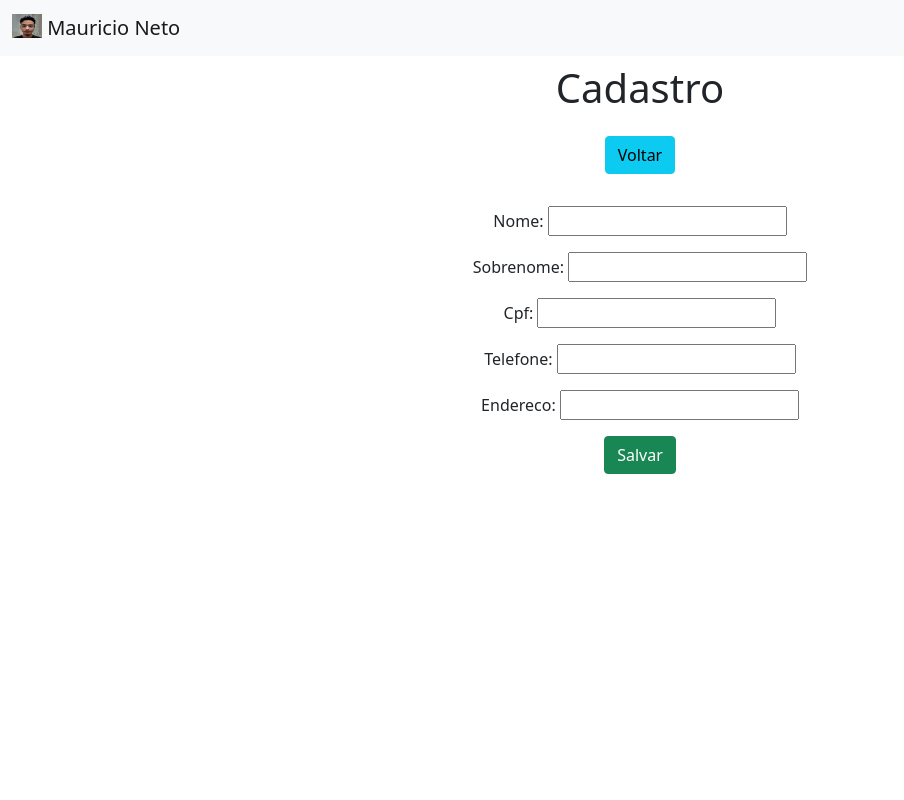
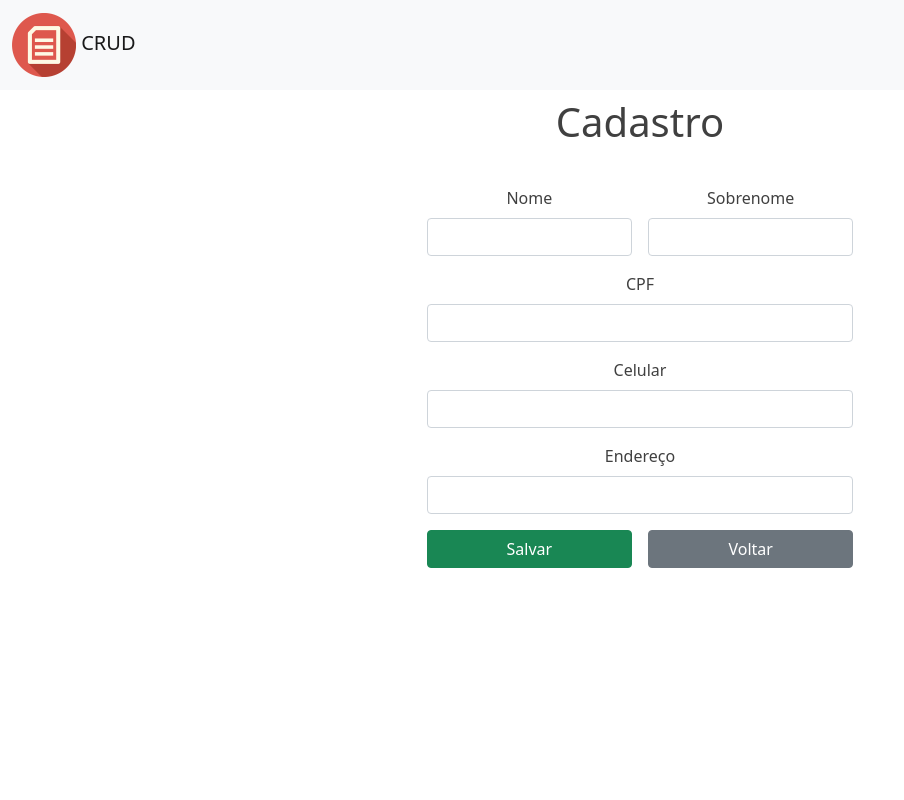
Before and after one commit to XNetoX/nx-crud, a Django app: page /create/ in a window 1280 px wide. Shown: the whole page, without its empty margins (0-904 px from the left). Run offline with Django 4.2, Linux system fonts and the light colour scheme.

Commit message:
Refactor:Front-end improvements

```diff
--- a/crud/settings.py
+++ b/crud/settings.py
@@ -24,9 +24,9 @@ BASE_DIR = Path(__file__).resolve().parent.parent
 SECRET_KEY = 'django-insecure-5ey(x=+0fepcu=_r47&p$kr@-fn9(h%^9*5k!t4l(3#=tgsyc6'
 
 # SECURITY WARNING: don't run with debug turned on in production!
-DEBUG = False
+DEBUG = True
 
-ALLOWED_HOSTS = ['nx-crud.herokuapp.com']
+ALLOWED_HOSTS = ['*']
 #ALLOWED_HOSTS = ['nx-crud.herokuapp.com']
 
 # Application definition
@@ -80,7 +80,7 @@ WSGI_APPLICATION = 'crud.wsgi.application'
 DATABASES = {
     'default': {
         'ENGINE': 'django.db.backends.sqlite3',
-        'NAME': BASE_DIR / 'db2.sqlite3',
+        'NAME': BASE_DIR / 'database.sqlite3',
     }
 }
 
--- /dev/null
+++ b/dados/static/style.css
@@ -0,0 +1,16 @@
+*{
+    padding: 0;
+    margin: 0;
+    box-sizing: border-box;
+}
+
+body {
+
+    background: white;
+    color: #404040;
+}
+
+.table {
+
+text-align: center;
+}
--- a/dados/templates/base.html
+++ b/dados/templates/base.html
@@ -5,8 +5,9 @@
     <meta charset="UTF-8">
     <meta http-equiv="X-UA-Compatible" content="IE=edge">
     <meta name="viewport" content="width=device-width, initial-scale=1.0">
-    <link href="https://cdn.jsdelivr.net/npm/bootstrap@5.1.3/dist/css/bootstrap.min.css" rel="stylesheet"
-        integrity="sha384-1BmE4kWBq78iYhFldvKuhfTAU6auU8tT94WrHftjDbrCEXSU1oBoqyl2QvZ6jIW3" crossorigin="anonymous">
+    <link href="https://cdn.jsdelivr.net/npm/bootstrap@5.1.3/dist/css/bootstrap.min.css" rel="stylesheet">
+    <link rel="stylesheet" href='{% static "style.css" %}'>
+    <link rel="shortcut icon" type="image/png" href="{% static 'notebook_32.png' %}"/>
     <title>CRUD</title>
 </head>
 
--- a/dados/templates/form.html
+++ b/dados/templates/form.html
@@ -4,10 +4,10 @@
   <h1>Cadastro</h1>
 </div>
 
-<div class="col-8 m-auto pt-2 pb-2 text-center">
+<!-- <div class="col-8 m-auto pt-2 pb-2 text-center">
   <a href="/" class="btn btn-info">Voltar</a>
-</div>
-<div class="col-8 m-auto pt-4 pb-2 text-center">
+</div> -->
+<!-- <div class="col-8 m-auto pt-4 pb-2 text-center">
   <div id="result"></div>
   {% if form.errors %}
   <p>Formulário com erro</p>
@@ -18,5 +18,40 @@
     <input type="submit" class="btn btn-success" value="Salvar">
   </form>
 
+</div> -->
+<div class="col-4 m-auto pt-4 pb-2 text-center">
+  <form class="row g-3" action="{% if db %}/update/{{db.id}}/{% else %}/create/{% endif %}" method="post">
+    {% csrf_token %}
+    <div class="col-md-6">
+      <label for="id_nome" class="form-label">Nome</label>
+      <input type="text" name="nome" class="form-control" id="id_nome">
+    </div>
+    <div class="col-md-6">
+      <label for="id_sobrenome" class="form-label">Sobrenome</label>
+      <input type="text" name="sobrenome" class="form-control" id="id_sobrenome">
+    </div>
+    <div class="col-12">
+      <label for="id_cpf" class="form-label">CPF</label>
+      <input type="text" name="cpf" class="form-control mask-cpf" id="id_cpf">
+    </div>
+    <div class="col-12">
+      <label for="id_telefone" class="form-label">Celular</label>
+      <input type="text" name="telefone" class="form-control mask-telefone" id="id_telefone">
+    </div>
+    <div class="col-md-12">
+      <label for="id_endereco" class="form-label">Endereço</label>
+      <input type="text" name="endereco" class="form-control" id="id_endereco">
+    </div>
+    <div class="col-6">
+      <div class="d-grid gap-2">
+      <button type="submit" class="btn btn-success">Salvar</button>
+      </div>
+    </div>
+    <div class="col-6">
+      <div class="d-grid gap-2">
+      <a href="/" class="btn btn-secondary">Voltar</a>
+      </div>
+    </div>
+  </form>
 </div>
 {% endblock %}
--- a/dados/templates/navbar.html
+++ b/dados/templates/navbar.html
@@ -3,8 +3,8 @@
 <nav class="navbar navbar-light bg-light">
     <div class="container-fluid">
         <a class="navbar-brand" href="#">
-            <img src="{% static 'eu.jpeg' %}" alt="MN" width="30" height="24" class="d-inline-block align-text-top">
-            Mauricio Neto
+            <img src="{% static 'notebook_64.png' %}" alt="MN" width="64" height="64" class="d-inline-block align-text-middle">
+            CRUD
         </a>
     </div>
 </nav>
--- a/requirements.txt
+++ b/requirements.txt
@@ -1,5 +1,4 @@
 asgiref==3.5.0
-backports.zoneinfo==0.2.1
 Django==4.0.3
 gunicorn==20.1.0
 sqlparse==0.4.2
```
Also changed, not shown: dados/templates/index.html (+3 -6 lines), dados/templates/view.html (+29 -3 lines), dados/static/notebook_32.png (added), dados/static/notebook_64.png (added), dados/static/notebook_72.png (added), database.sqlite3 (added), db2.sqlite3 (deleted).
